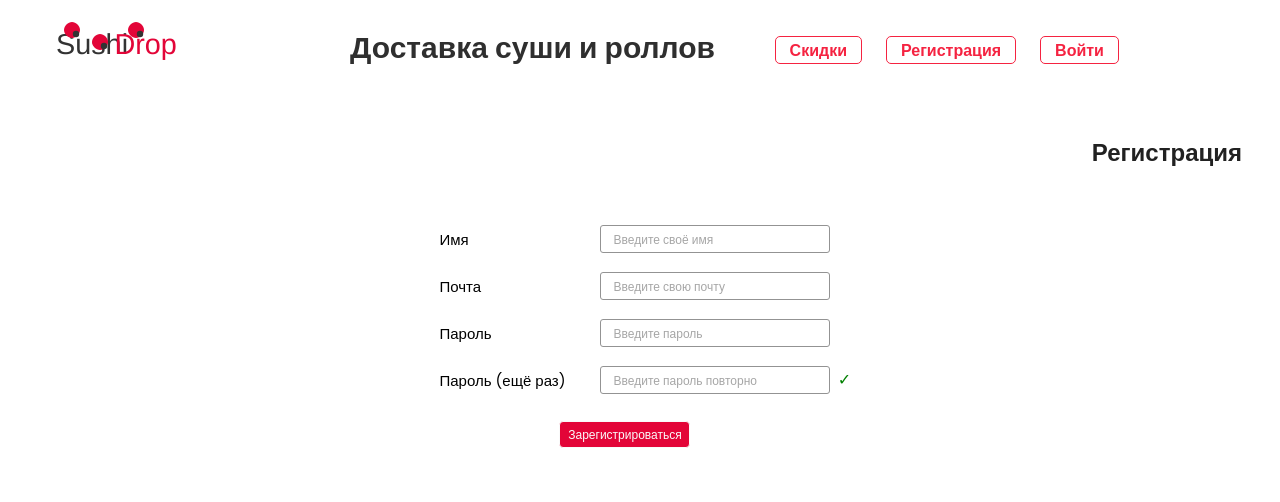
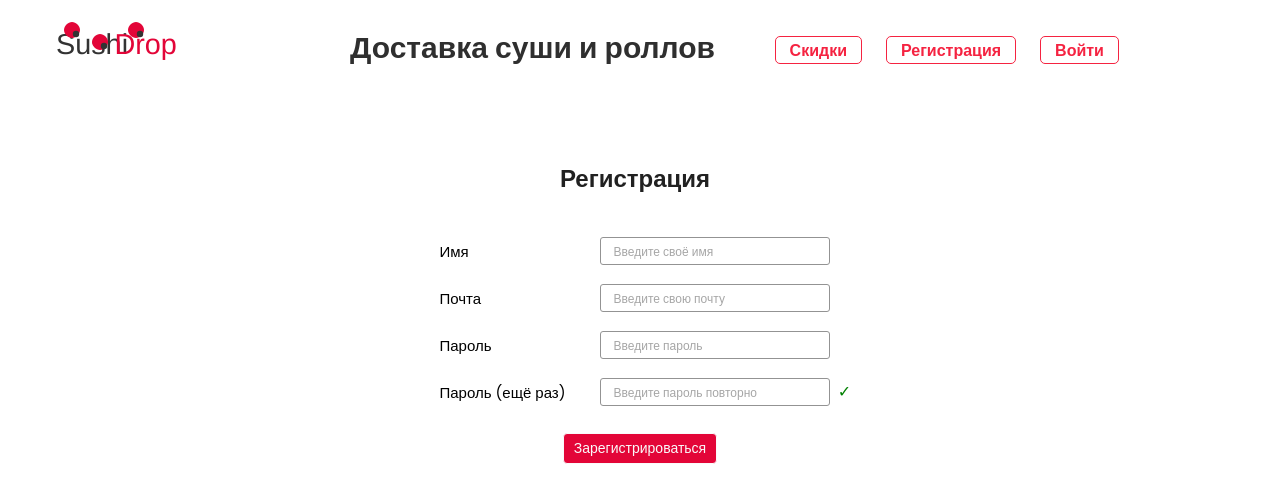
Before and after one commit to AliyaRazyapova/SushiDrop, a Vue app in the folder frontend/: page /register in a window 1280 px wide. Shown: the top 502 px of the page. Built offline with nearby package versions, Linux system fonts and the light colour scheme.

Commit message:
[fix] styles in RegistrationForm

```diff
--- a/frontend/src/components/forms/RegistrationForm.vue
+++ b/frontend/src/components/forms/RegistrationForm.vue
@@ -1,7 +1,9 @@
 <template>
   <div class="register_form">
-    <div class="title inp_1">
-      Регистрация
+    <div class="title-wrapper">
+      <div class="title inp_1">
+        Регистрация
+      </div>
     </div>
     <form @submit.prevent="registerUser">
       <div class="name_inp">
@@ -47,6 +49,7 @@
 import axios from 'axios';
 
 export default {
+  name: 'RegistrationForm',
   data() {
     return {
       first_name: '',
@@ -85,6 +88,12 @@ export default {
   align-items: center;
 }
 
+.title-wrapper {
+  display: flex;
+  justify-content: center;
+  margin: 80px 0 40px 20px;
+}
+
 .title {
   font-family: 'Poppins', sans-serif;
   font-style: normal;
@@ -92,8 +101,6 @@ export default {
   font-size: 24px;
   line-height: 36px;
   color: #212121;
-
-  margin-bottom: 54px;
 }
 
 .name_inp {
@@ -153,7 +160,7 @@ export default {
   font-family: 'Poppins', sans-serif;
   font-style: normal;
   font-weight: 400;
-  font-size: 12px;
+  font-size: 14px;
   line-height: 17px;
 
   color: #FAFAFA;
@@ -161,9 +168,7 @@ export default {
   border-radius: 4px;
   border: 1px solid #FAFAFA;
 
-  width: 131px;
-  height: 27px;
-
-  margin-top: 8px;
+  margin: 8px 0 0 0;
+  padding: 6px 10px;
 }
 </style>
```
